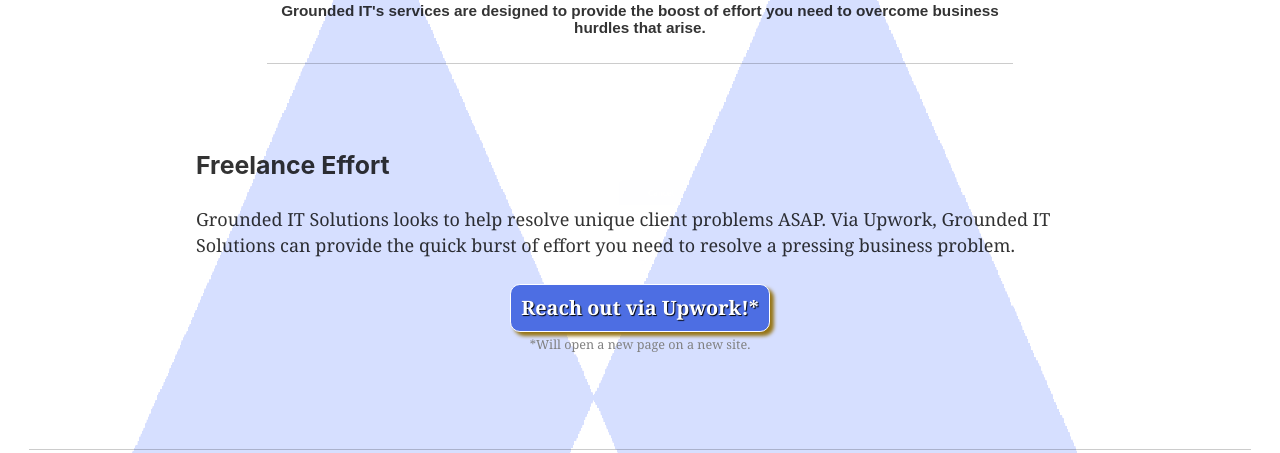
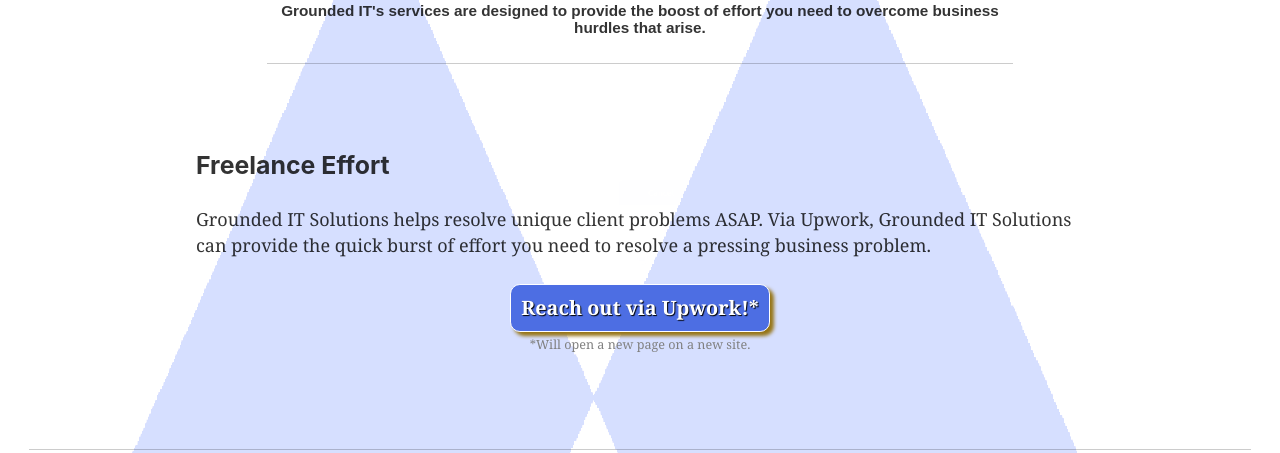
Before and after one commit to grounded-it-solutions/external-website, a Gatsby site: page /services in a window 1280 px wide. Shown: the part 127-580 px from the top of the page. Built offline with nearby package versions, Linux system fonts and the light colour scheme; Gatsby itself is replaced by a stand-in of ours.

Commit message:
Hardens wording about freelance efforts

```diff
--- a/src/pages/services.js
+++ b/src/pages/services.js
@@ -13,7 +13,7 @@
     </section>
     <section className="infoSection center">
       <h3>Freelance Effort</h3>
-      <p>Grounded IT Solutions looks to help resolve unique client problems ASAP. Via Upwork, Grounded IT Solutions can provide the quick burst of effort you need to resolve a pressing business problem.</p>
+      <p>Grounded IT Solutions helps resolve unique client problems ASAP. Via Upwork, Grounded IT Solutions can provide the quick burst of effort you need to resolve a pressing business problem.</p>
       <div className="center">
         <OutboundLink href='https://www.upwork.com/o/profiles/users/_~01965c424fd6393a7d/' target="_blank" rel="noopener noreferrer">
           <button className="attnButton">Reach out via Upwork!*</button>
```
